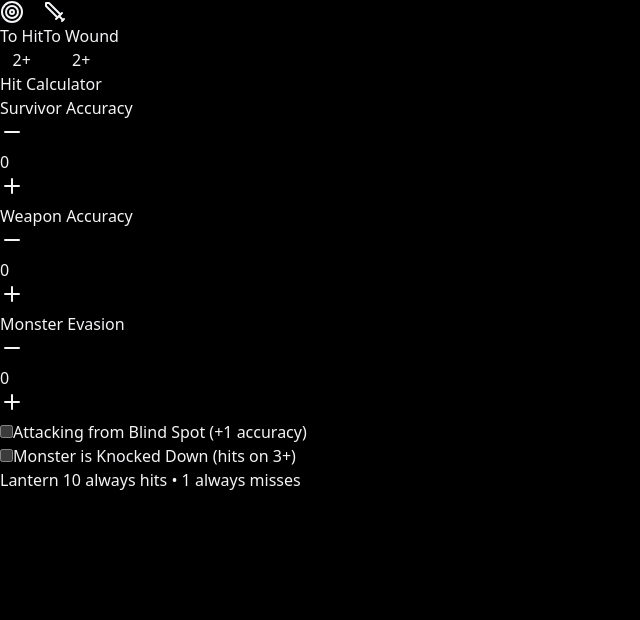
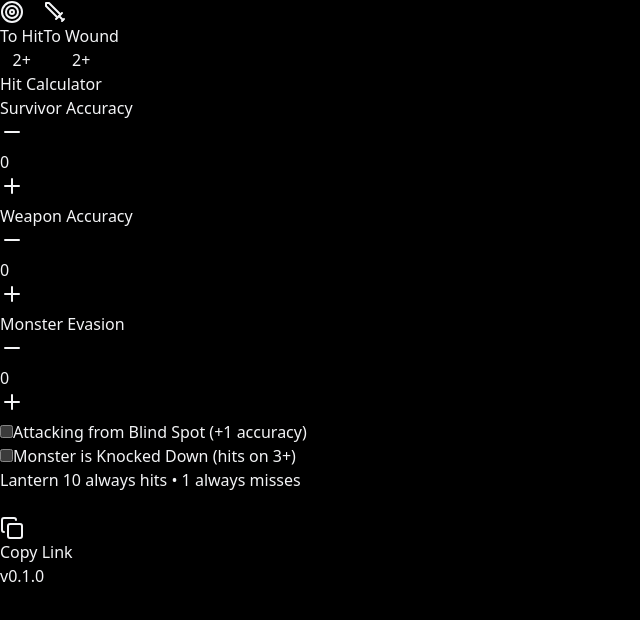
Before and after one commit to Zakko2/kdmShowdownWidget, a Next.js app: page / in a window 1280 px wide. Shown: the top 620 px of the page, without its empty margins (0-640 px from the left). Built offline with nearby package versions, Linux system fonts and the light colour scheme.

Commit message:
Update CalculatorApp.jsx

```diff
--- a/components/CalculatorApp.jsx
+++ b/components/CalculatorApp.jsx
@@ -1,8 +1,111 @@
 'use client';
 
-import React, { useState } from 'react';
+import React, { useState, useEffect } from 'react';
 import { Card, CardHeader, CardTitle, CardContent } from '@/components/ui/card';
-import { Plus, Minus, Sword, Target } from 'lucide-react';
+import { Plus, Minus, Sword, Target, Share2, Copy, ChevronUp } from 'lucide-react';
+
+const BottomSheet = () => {
+  const [isOpen, setIsOpen] = useState(false);
+  const [copySuccess, setCopySuccess] = useState('');
+  const version = "v0.1.0";
+
+  const handleShare = async () => {
+    try {
+      await navigator.share({
+        title: 'KDM Hit Calculator',
+        text: 'Check out this useful calculator for Kingdom Death: Monster!',
+        url: window.location.href
+      });
+    } catch (error) {
+      console.log('Share failed:', error);
+    }
+  };
+
+  const handleCopyLink = async () => {
+    try {
+      await navigator.clipboard.writeText(window.location.href);
+      setCopySuccess('Copied!');
+      setTimeout(() => setCopySuccess(''), 2000);
+    } catch (err) {
+      setCopySuccess('Failed to copy');
+    }
+  };
+
+  return (
+    <div className="fixed bottom-0 left-0 right-0 flex flex-col items-center">
+      <button
+        onClick={() => setIsOpen(!isOpen)}
+        className="w-12 h-1 rounded-full bg-gray-700 mb-1 mt-1"
+        aria-label="Toggle info panel"
+      />
+
+      <div
+        className={`w-full bg-gray-800 border-t border-gray-700 transition-transform duration-300 ease-in-out ${
+          isOpen ? 'translate-y-0' : 'translate-y-full'
+        }`}
+      >
+        <div className="p-4 flex flex-col items-center space-y-3">
+          {navigator.share && (
+            <button
+              onClick={handleShare}
+              className="flex items-center space-x-2 px-4 py-2 rounded bg-gray-700 hover:bg-gray-600 transition-colors w-48"
+            >
+              <Share2 className="w-4 h-4" />
+              <span>Share</span>
+            </button>
+          )}
+
+          <button
+            onClick={handleCopyLink}
+            className="flex items-center space-x-2 px-4 py-2 rounded bg-gray-700 hover:bg-gray-600 transition-colors w-48"
+          >
+            <Copy className="w-4 h-4" />
+            <span>{copySuccess || 'Copy Link'}</span>
+          </button>
+
+          <div className="text-sm text-gray-400 pt-2">
+            {version}
+          </div>
+        </div>
+      </div>
+    </div>
+  );
+};
+
+const ShareButton = () => {
+  const [isPwa, setIsPwa] = useState(false);
+
+  useEffect(() => {
+    // Check if running as installed PWA
+    const isStandalone = window.navigator.standalone || // iOS
+      window.matchMedia('(display-mode: standalone)').matches; // Android/Desktop
+    setIsPwa(isStandalone);
+  }, []);
+
+  const handleShare = async () => {
+    try {
+      await navigator.share({
+        title: 'KDM Hit Calculator',
+        text: 'Check out this useful calculator for Kingdom Death: Monster!',
+        url: window.location.href
+      });
+    } catch (error) {
+      console.log('Share failed:', error);
+    }
+  };
+
+  if (!isPwa || !navigator.share) return null;
+
+  return (
+    <button
+      onClick={handleShare}
+      className="fixed bottom-4 right-4 w-12 h-12 flex items-center justify-center rounded-full bg-blue-500 hover:bg-blue-600 active:bg-blue-700 transition-colors shadow-lg"
+      aria-label="Share app"
+    >
+      <Share2 className="w-6 h-6 text-white" />
+    </button>
+  );
+};
 
 const StatInput = ({ label, value, onChange }) => {
   const increment = () => onChange(Math.min(value + 1, 99));
@@ -281,6 +384,8 @@ const CalculatorApp = () => {
           />
         )}
       </div>
+      <BottomSheet />
+      <ShareButton />
     </div>
   );
 };
```
